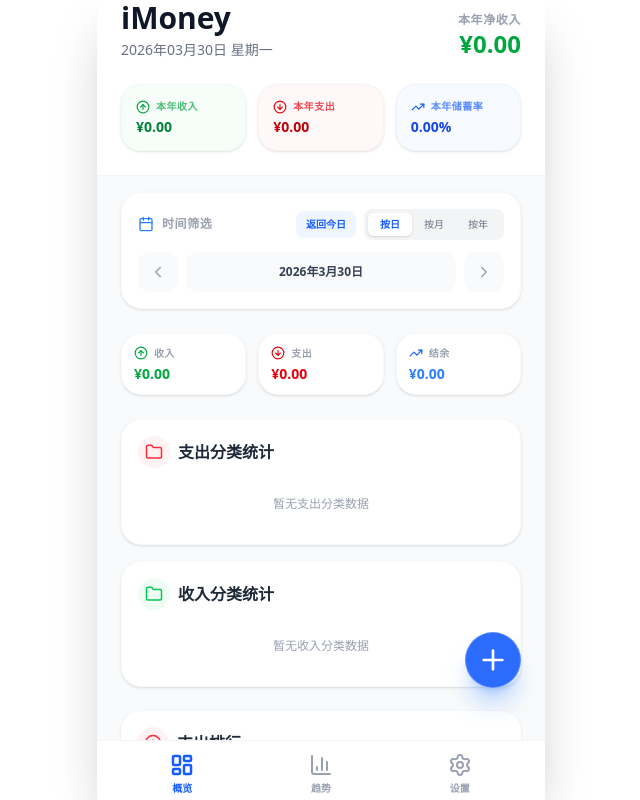
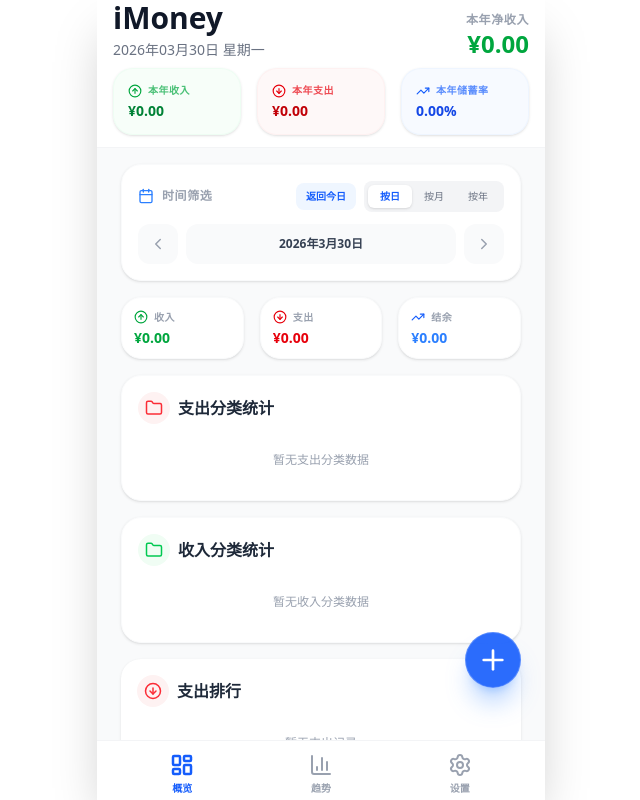
Before and after one commit to sufuwang/iMoney, a React (Vite) app: page / in a window 1280 px wide. Shown: the whole page, without its empty margins (319-959 px from the left). Built offline with nearby package versions, Linux system fonts and the light colour scheme.

Commit message:
fix: header of page style

```diff
--- a/src/App.tsx
+++ b/src/App.tsx
@@ -1119,7 +1119,7 @@
   return (
     <div className="h-[100dvh] bg-gray-50 flex flex-col max-w-md mx-auto shadow-2xl relative overflow-hidden font-sans overscroll-none">
       {/* Header */}
-      <header className="bg-white px-6 pt-safe pb-6 border-b border-gray-100 shrink-0 z-40">
+      <header className="bg-white px-4 pt-safe pb-3 border-b border-gray-100 shrink-0 z-40">
         <div className="flex justify-between items-end">
           <div>
             <h1 className="text-3xl font-bold text-gray-900">iMoney</h1>
@@ -1136,7 +1136,7 @@
           </div>
         </div>
 
-        <div className="grid grid-cols-3 gap-3 mt-6">
+        <div className="grid grid-cols-3 gap-4 mt-2">
           <div className="bg-green-50/50 p-3.5 rounded-2xl flex flex-col gap-1 shadow-sm border border-green-100/30 overflow-hidden">
             <div className="flex items-center gap-1.5">
               <ArrowUpCircle className="text-green-600 shrink-0" size={14} />
@@ -1173,7 +1173,7 @@
       {/* Content Area */}
       <main ref={mainRef} className="flex-1 overflow-y-auto px-6 py-4 scrollbar-hide overscroll-contain">
         {activeTab === 'history' && (
-          <div className="space-y-6 pb-32">
+          <div className="space-y-4 pb-32">
             <div className="bg-white rounded-2xl p-4 shadow-sm border border-gray-50">
               <div className="flex items-center justify-between mb-3">
                 <div className="flex items-center gap-2">
@@ -1328,7 +1328,7 @@
             </div>
 
             {/* Period Summary Cards */}
-            <div className="grid grid-cols-3 gap-3">
+            <div className="grid grid-cols-3 gap-4">
               <div className="bg-white p-3 rounded-2xl flex flex-col gap-1 shadow-sm border border-gray-50 overflow-hidden">
                 <div className="flex items-center gap-1.5">
                   <ArrowUpCircle className="text-green-600 shrink-0" size={14} />
@@ -1664,7 +1664,7 @@
           </div>
         )}
         {activeTab === 'trends' && (
-          <div className="space-y-6 pb-32">
+          <div className="space-y-4 pb-32">
             <div className="bg-white rounded-2xl p-4 shadow-sm border border-gray-50">
               <div className="flex items-center justify-between mb-3">
                 <div className="flex items-center gap-2">
@@ -1720,7 +1720,7 @@
               </div>
             </div>
 
-              <div className="grid grid-cols-2 gap-3">
+              <div className="grid grid-cols-2 gap-4">
                 <div
                   className="h-10 flex bg-gray-50 rounded-xl px-3 items-center justify-center gap-1 focus-within:ring-1 focus-within:ring-blue-100 transition-all overflow-hidden cursor-pointer"
                   onClick={(e) => {
@@ -1913,7 +1913,7 @@
               </div>
             </div>
 
-            <div className="space-y-6">
+            <div className="space-y-4">
               <div className="bg-white rounded-2xl p-4 shadow-sm border border-gray-50">
                 <div className="flex items-center gap-2 mb-3">
                   <div className="w-8 h-8 bg-red-50 text-red-500 rounded-full flex items-center justify-center">
@@ -2182,7 +2182,7 @@
         )}
 
         {activeTab === 'settings' && (
-          <div className="space-y-6 pb-32">
+          <div className="space-y-4 pb-32">
             <div className="bg-white rounded-2xl overflow-hidden shadow-sm">
               <div className="p-4">
                 <div className="flex items-center justify-between mb-3">
```
